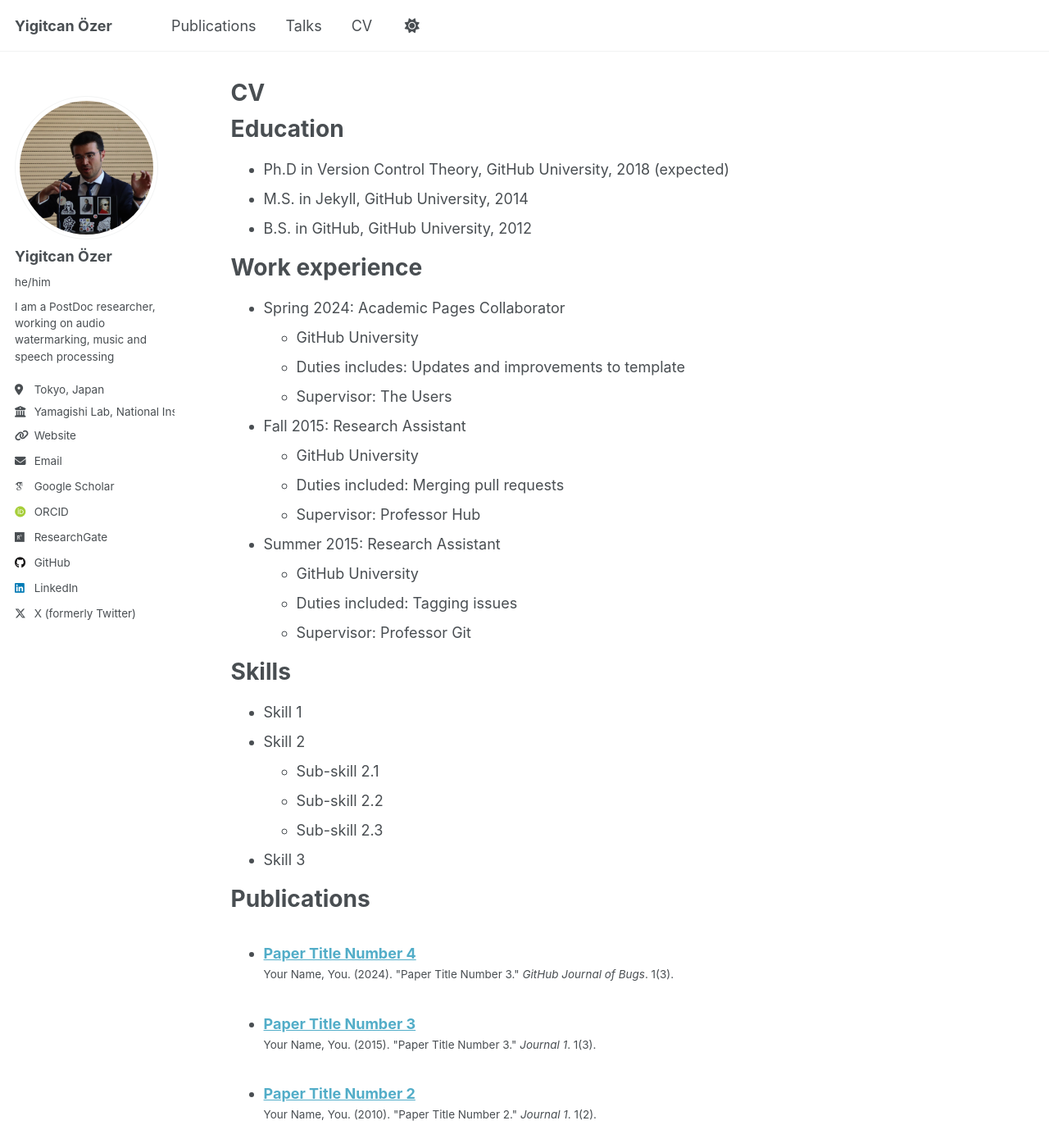
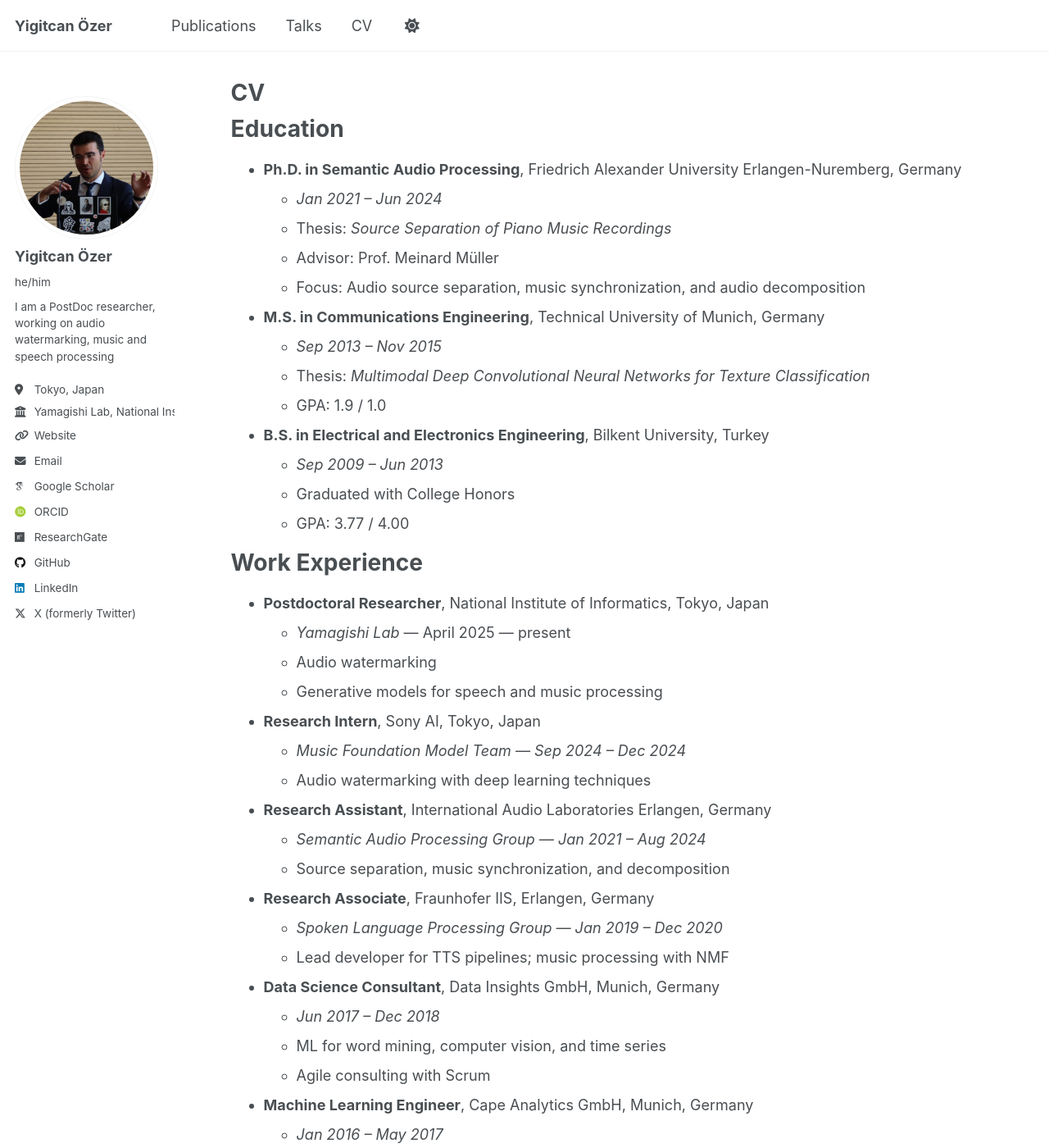
Before and after one commit to yiitozer/yiitozer.github.io, a Jekyll site: the page built from _pages/cv.md, in a window 1280 px wide and 1400 px high. Shown: the whole window at 82% size. Built offline with Jekyll 4.4.1, drawn with Linux system fonts in a browser that asks for light colours; some web fonts are replaced; some of the changed text lies outside the part shown.

Commit message:
csv and publications update

```diff
--- a/_pages/cv.md
+++ b/_pages/cv.md
@@ -11,54 +11,70 @@
 
 Education
 ======
-* Ph.D in Version Control Theory, GitHub University, 2018 (expected)
-* M.S. in Jekyll, GitHub University, 2014
-* B.S. in GitHub, GitHub University, 2012
+* **Ph.D. in Semantic Audio Processing**, Friedrich Alexander University Erlangen-Nuremberg, Germany
+  * *Jan 2021 – Jun 2024*
+  * Thesis: *Source Separation of Piano Music Recordings*
+  * Advisor: Prof. Meinard Müller
+  * Focus: Audio source separation, music synchronization, and audio decomposition
 
-Work experience
+* **M.S. in Communications Engineering**, Technical University of Munich, Germany
+  * *Sep 2013 – Nov 2015*
+  * Thesis: *Multimodal Deep Convolutional Neural Networks for Texture Classification*
+  * GPA: 1.9 / 1.0
+
+* **B.S. in Electrical and Electronics Engineering**, Bilkent University, Turkey
+  * *Sep 2009 – Jun 2013*
+  * Graduated with College Honors
+  * GPA: 3.77 / 4.00
+
+Work Experience
 ======
-* Spring 2024: Academic Pages Collaborator
-  * GitHub University
-  * Duties includes: Updates and improvements to template
-  * Supervisor: The Users
+* **Postdoctoral Researcher**, National Institute of Informatics, Tokyo, Japan
+  * *Yamagishi Lab* — April 2025 — present
+  * Audio watermarking
+  * Generative models for speech and music processing
 
-* Fall 2015: Research Assistant
-  * GitHub University
-  * Duties included: Merging pull requests
-  * Supervisor: Professor Hub
+* **Research Intern**, Sony AI, Tokyo, Japan
+  * *Music Foundation Model Team — Sep 2024 – Dec 2024*
+  * Audio watermarking with deep learning techniques
 
-* Summer 2015: Research Assistant
-  * GitHub University
-  * Duties included: Tagging issues
-  * Supervisor: Professor Git
+* **Research Assistant**, International Audio Laboratories Erlangen, Germany
+  * *Semantic Audio Processing Group — Jan 2021 – Aug 2024*
+  * Source separation, music synchronization, and decomposition
+
+* **Research Associate**, Fraunhofer IIS, Erlangen, Germany
+  * *Spoken Language Processing Group — Jan 2019 – Dec 2020*
+  * Lead developer for TTS pipelines; music processing with NMF
+
+* **Data Science Consultant**, Data Insights GmbH, Munich, Germany
+  * *Jun 2017 – Dec 2018*
+  * ML for word mining, computer vision, and time series
+  * Agile consulting with Scrum
+
+* **Machine Learning Engineer**, Cape Analytics GmbH, Munich, Germany
+  * *Jan 2016 – May 2017*
+  * Deep learning for computer vision; supervised student team
 
 Skills
 ======
-* Skill 1
-* Skill 2
-  * Sub-skill 2.1
-  * Sub-skill 2.2
-  * Sub-skill 2.3
-* Skill 3
+* Python (Proficient)
+* C++, MATLAB (Intermediate)
+* PyTorch, TensorFlow, Apache Spark
+
+Languages
+======
+* English (Fluent), German (Fluent), Turkish (Native)
+* Japanese (Intermediate), French (Intermediate)
+* Spanish (Basic), Russian (Basic), Persian (Basic)
 
 Publications
 ======
-  <ul>{% for post in site.publications reversed %}
-    {% include archive-single-cv.html %}
-  {% endfor %}</ul>
+<ul>{% for post in site.publications reversed %}
+  {% include archive-single-cv.html %}
+{% endfor %}</ul>
 
 Talks
 ======
-  <ul>{% for post in site.talks reversed %}
-    {% include archive-single-talk-cv.html  %}
-  {% endfor %}</ul>
-
-Teaching
-======
-  <ul>{% for post in site.teaching reversed %}
-    {% include archive-single-cv.html %}
-  {% endfor %}</ul>
-
-Service and leadership
-======
-* Currently signed in to 43 different slack teams
+<ul>{% for post in site.talks reversed %}
+  {% include archive-single-talk-cv.html %}
+{% endfor %}</ul>
--- a/_publications/2009-10-01-paper-title-number-1.md
+++ /dev/null
@@ -1,14 +0,0 @@
----
-title: "Paper Title Number 1"
-collection: publications
-category: manuscripts
-permalink: /publication/2009-10-01-paper-title-number-1
-excerpt: 'This paper is about the number 1. The number 2 is left for future work.'
-date: 2009-10-01
-venue: 'Journal 1'
-slidesurl: 'http://academicpages.github.io/files/slides1.pdf'
-paperurl: 'http://academicpages.github.io/files/paper1.pdf'
-bibtexurl: 'http://academicpages.github.io/files/bibtex1.bib'
-citation: 'Your Name, You. (2009). &quot;Paper Title Number 1.&quot; <i>Journal 1</i>. 1(1).'
----
-The contents above will be part of a list of publications, if the user clicks the link for the publication than the contents of section will be rendered as a full page, allowing you to provide more information about the paper for the reader. When publications are displayed as a single page, the contents of the above "citation" field will automatically be included below this section in a smaller font.
--- a/_publications/2010-10-01-paper-title-number-2.md
+++ /dev/null
@@ -1,14 +0,0 @@
----
-title: "Paper Title Number 2"
-collection: publications
-category: manuscripts
-permalink: /publication/2010-10-01-paper-title-number-2
-excerpt: 'This paper is about the number 2. The number 3 is left for future work.'
-date: 2010-10-01
-venue: 'Journal 1'
-slidesurl: 'http://academicpages.github.io/files/slides2.pdf'
-paperurl: 'http://academicpages.github.io/files/paper2.pdf'
-citation: 'Your Name, You. (2010). &quot;Paper Title Number 2.&quot; <i>Journal 1</i>. 1(2).'
----
-
-The contents above will be part of a list of publications, if the user clicks the link for the publication than the contents of section will be rendered as a full page, allowing you to provide more information about the paper for the reader. When publications are displayed as a single page, the contents of the above "citation" field will automatically be included below this section in a smaller font.
--- a/_publications/2015-10-01-paper-title-number-3.md
+++ /dev/null
@@ -1,14 +0,0 @@
----
-title: "Paper Title Number 3"
-collection: publications
-category: manuscripts
-permalink: /publication/2015-10-01-paper-title-number-3
-excerpt: 'This paper is about the number 3. The number 4 is left for future work.'
-date: 2015-10-01
-venue: 'Journal 1'
-slidesurl: 'http://academicpages.github.io/files/slides3.pdf'
-paperurl: 'http://academicpages.github.io/files/paper3.pdf'
-citation: 'Your Name, You. (2015). &quot;Paper Title Number 3.&quot; <i>Journal 1</i>. 1(3).'
----
-
-The contents above will be part of a list of publications, if the user clicks the link for the publication than the contents of section will be rendered as a full page, allowing you to provide more information about the paper for the reader. When publications are displayed as a single page, the contents of the above "citation" field will automatically be included below this section in a smaller font.
--- a/_publications/2024-02-17-paper-title-number-4.md
+++ /dev/null
@@ -1,13 +0,0 @@
----
-title: "Paper Title Number 4"
-collection: publications
-category: conferences
-permalink: /publication/2024-02-17-paper-title-number-4
-excerpt: 'This paper is about fixing template issue #693.'
-date: 2024-02-17
-venue: 'GitHub Journal of Bugs'
-paperurl: 'http://academicpages.github.io/files/paper3.pdf'
-citation: 'Your Name, You. (2024). &quot;Paper Title Number 3.&quot; <i>GitHub Journal of Bugs</i>. 1(3).'
----
-
-The contents above will be part of a list of publications, if the user clicks the link for the publication than the contents of section will be rendered as a full page, allowing you to provide more information about the paper for the reader. When publications are displayed as a single page, the contents of the above "citation" field will automatically be included below this section in a smaller font.
```
